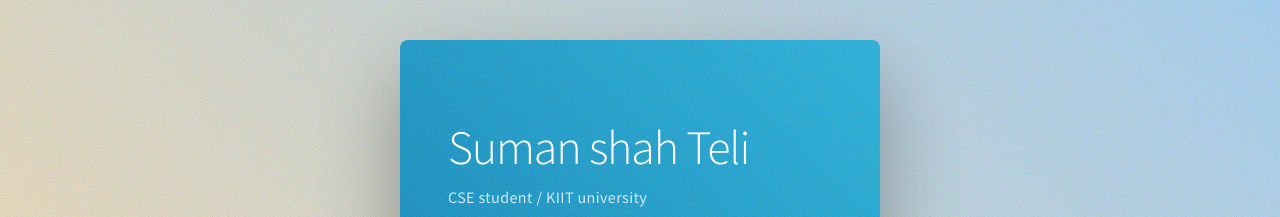
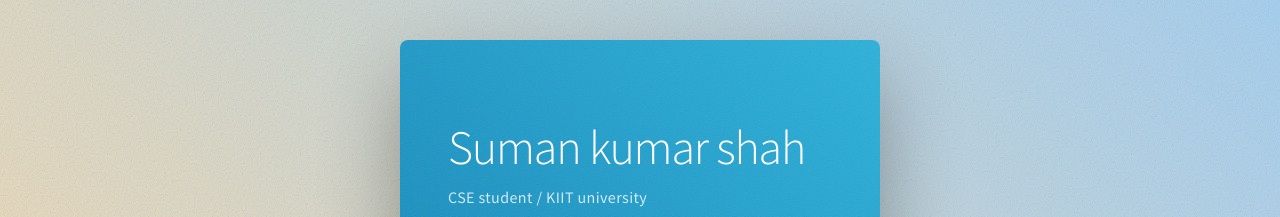
Before and after one commit to SumanShah1/SumanShah.github.io, a plain HTML site: page index.html in a window 1280 px wide. Shown: the top 217 px of the page. Drawn offline with Linux system fonts and the light colour scheme.

Commit message:
Update index.html

```diff
--- a/index.html
+++ b/index.html
@@ -989,7 +989,7 @@
   <div id="wrapper">
     <div id="main">
       <div class="inner">
-        <h1 id="text01">Suman shah Teli</h1>
+        <h1 id="text01">Suman kumar shah</h1>
         <p id="text03">CSE student / KIIT university</p>
         <ul id="icons01" class="icons">
           <li><a class="n01" href="https://m.facebook.com/Suman1.Shah"><svg>
```
